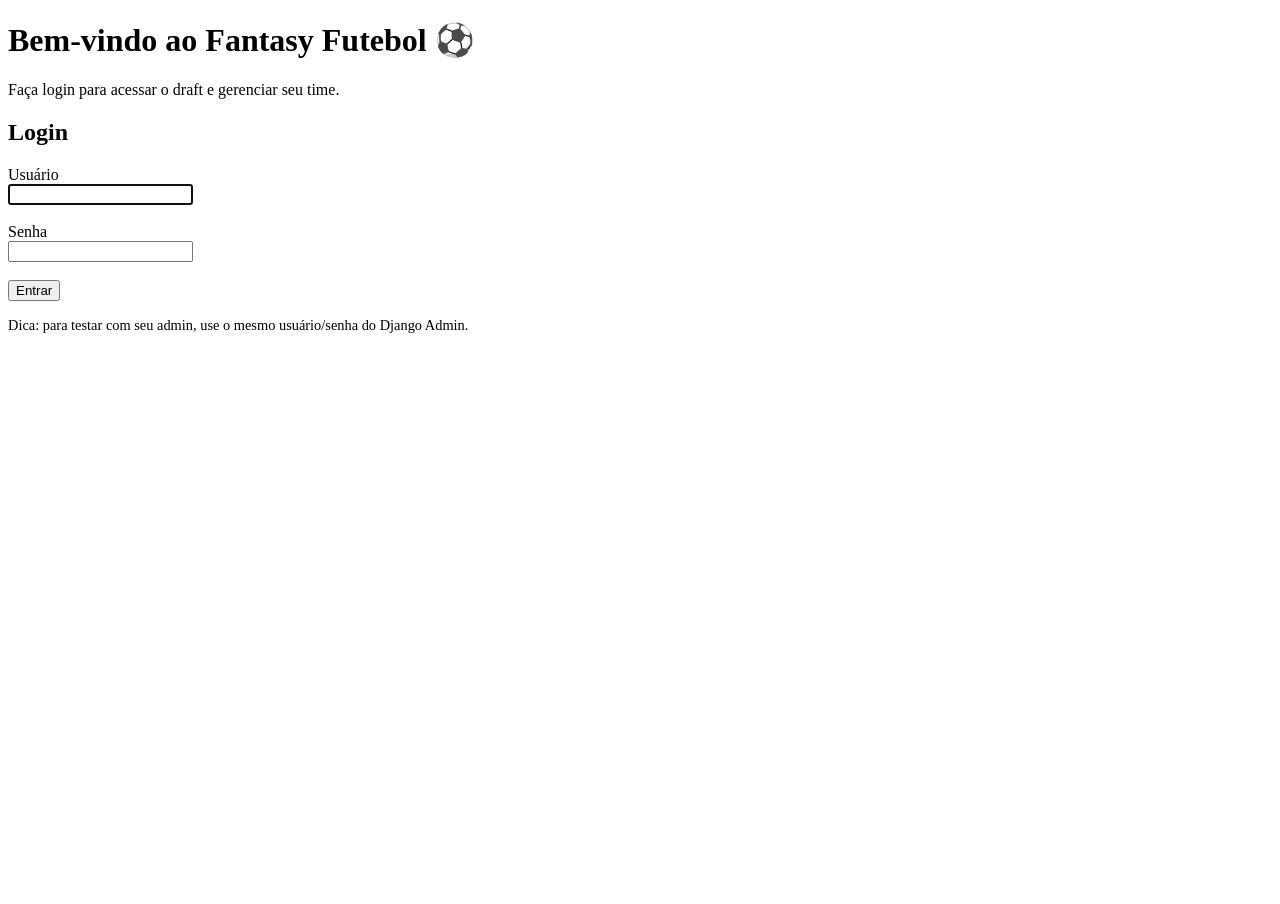
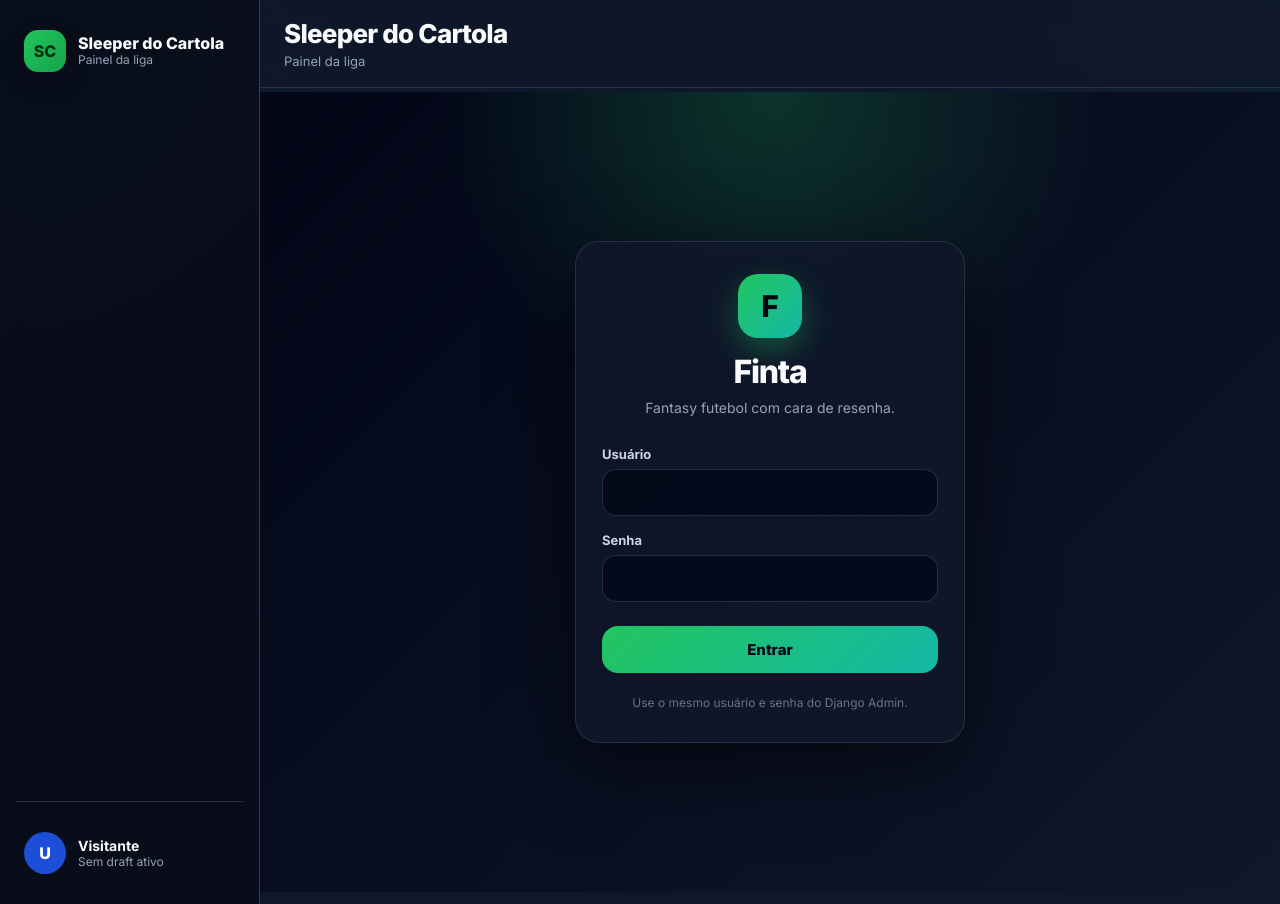
Before and after one commit to matheusbksimoes/fantasy-futebol, a Django app: page /accounts/login/ in a window 1280 px wide. Before the commit the page ends 333 px from the top, so only its background shows below. Run offline with Django 5.2, Linux system fonts and the light colour scheme; parts of the project's set-up code (start-up, migrations or seed data) failed here and were passed over.

Commit message:
feat: novo layout de login estilo app (Finta UI)

```diff
--- a/league/templates/registration/login.html
+++ b/league/templates/registration/login.html
@@ -1,50 +1,165 @@
+{% extends "league/base.html" %}
 
-<!doctype html>
-<html lang="pt-br">
-<head>
-  <meta charset="utf-8" />
-  <meta name="viewport" content="width=device-width, initial-scale=1" />
-  <title>Bem-vindo • Fantasy Futebol</title>
-</head>
+{% block content %}
 
-<body>
-  <h1>Bem-vindo ao Fantasy Futebol ⚽</h1>
-  <p>
-    Faça login para acessar o draft e gerenciar seu time.
-  </p>
+<style>
+.login-page {
+  min-height: 100vh;
+  margin: -24px;
+  padding: 24px;
+  display: flex;
+  align-items: center;
+  justify-content: center;
+  background:
+    radial-gradient(circle at top, rgba(34, 197, 94, 0.22), transparent 35%),
+    linear-gradient(135deg, #020617, #0f172a);
+}
 
-  {% if form.errors %}
-    <p style="color: red;">
-      Não foi possível entrar. Verifique usuário e senha e tente novamente.
-    </p>
-  {% endif %}
+.login-card {
+  width: 100%;
+  max-width: 390px;
+  padding: 32px 26px;
+  border-radius: 24px;
+  background: rgba(15, 23, 42, 0.88);
+  border: 1px solid rgba(148, 163, 184, 0.18);
+  box-shadow: 0 24px 80px rgba(0, 0, 0, 0.55);
+}
 
-  <h2>Login</h2>
+.login-brand {
+  text-align: center;
+  margin-bottom: 30px;
+}
 
-  <form method="post">
-    {% csrf_token %}
+.login-logo {
+  width: 64px;
+  height: 64px;
+  margin: 0 auto 14px;
+  border-radius: 20px;
+  display: flex;
+  align-items: center;
+  justify-content: center;
+  background: linear-gradient(135deg, #22c55e, #14b8a6);
+  color: #020617;
+  font-size: 30px;
+  font-weight: 900;
+  box-shadow: 0 12px 30px rgba(34, 197, 94, 0.35);
+}
 
-    <div>
-      <label for="id_username">Usuário</label><br />
-      <input type="text" name="username" autofocus autocapitalize="none" autocomplete="username"
-             maxlength="150" required id="id_username">
+.login-brand h1 {
+  margin: 0;
+  color: #f8fafc;
+  font-size: 32px;
+  font-weight: 900;
+  letter-spacing: -0.04em;
+}
+
+.login-brand p {
+  margin: 8px 0 0;
+  color: #94a3b8;
+  font-size: 14px;
+}
+
+.login-form {
+  display: flex;
+  flex-direction: column;
+  gap: 16px;
+}
+
+.login-field label {
+  display: block;
+  margin-bottom: 7px;
+  color: #cbd5e1;
+  font-size: 13px;
+  font-weight: 700;
+}
+
+.login-field input {
+  width: 100%;
+  box-sizing: border-box;
+  padding: 13px 14px;
+  border-radius: 14px;
+  border: 1px solid rgba(148, 163, 184, 0.22);
+  background: rgba(2, 6, 23, 0.72);
+  color: #f8fafc;
+  font-size: 15px;
+  outline: none;
+}
+
+.login-field input:focus {
+  border-color: #22c55e;
+  box-shadow: 0 0 0 3px rgba(34, 197, 94, 0.16);
+}
+
+.login-button {
+  margin-top: 8px;
+  width: 100%;
+  padding: 14px;
+  border: 0;
+  border-radius: 16px;
+  background: linear-gradient(135deg, #22c55e, #14b8a6);
+  color: #020617;
+  font-weight: 900;
+  font-size: 15px;
+  cursor: pointer;
+}
+
+.login-button:hover {
+  transform: translateY(-1px);
+  filter: brightness(1.05);
+}
+
+.login-help {
+  margin-top: 22px;
+  text-align: center;
+  color: #64748b;
+  font-size: 12px;
+}
+
+@media (max-width: 480px) {
+  .login-page {
+    align-items: flex-start;
+    padding-top: 70px;
+  }
+
+  .login-card {
+    padding: 28px 22px;
+    border-radius: 22px;
+  }
+}
+</style>
+
+<div class="login-page">
+  <div class="login-card">
+
+    <div class="login-brand">
+      <div class="login-logo">F</div>
+      <h1>Finta</h1>
+      <p>Fantasy futebol com cara de resenha.</p>
     </div>
 
-    <br />
+    <form method="post" class="login-form">
+      {% csrf_token %}
 
-    <div>
-      <label for="id_password">Senha</label><br />
-      <input type="password" name="password" autocomplete="current-password"
-             required id="id_password">
+      <div class="login-field">
+        <label for="id_username">Usuário</label>
+        <input id="id_username" type="text" name="username" autocomplete="username" required>
+      </div>
+
+      <div class="login-field">
+        <label for="id_password">Senha</label>
+        <input id="id_password" type="password" name="password" autocomplete="current-password" required>
+      </div>
+
+      <button type="submit" class="login-button">
+        Entrar
+      </button>
+    </form>
+
+    <div class="login-help">
+      Use o mesmo usuário e senha do Django Admin.
     </div>
 
-    <br />
+  </div>
+</div>
 
-    <button type="submit">Entrar</button>
-  </form>
-
-  <p style="margin-top: 16px; font-size: 0.9em;">
-    Dica: para testar com seu admin, use o mesmo usuário/senha do Django Admin.
-  </p>
-</body>
-</html>
+{% endblock %}
```
